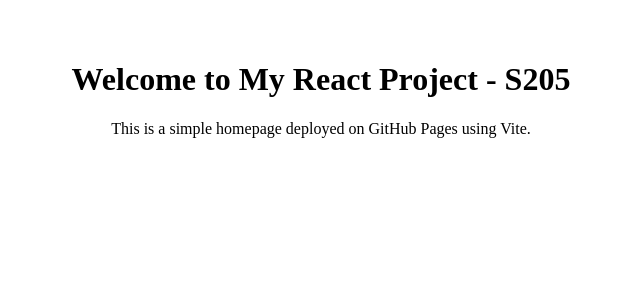
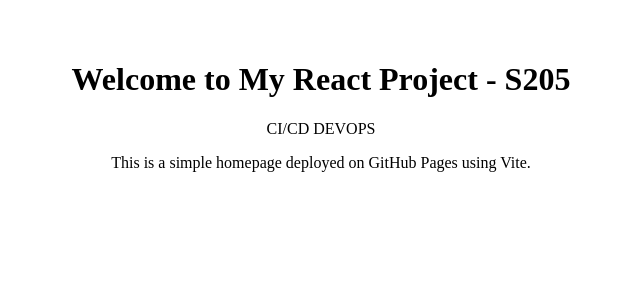
Before and after one commit to mcbanana3/reactapp205-gitactions, a React (Vite) app: page / in a window 1280 px wide. Shown: the top 300 px of the page, without its empty margins (319-959 px from the left). Built offline with nearby package versions, Linux system fonts and the light colour scheme.

Commit message:
Modified app.jsx

```diff
--- a/src/App.jsx
+++ b/src/App.jsx
@@ -4,6 +4,7 @@
   return (
     <div className="container">
       <h1>Welcome to My React Project - S205</h1>
+      <p>CI/CD DEVOPS</p>
       <p>This is a simple homepage deployed on GitHub Pages using Vite.</p>
     </div>
   );
--- a/vite.config.js
+++ b/vite.config.js
@@ -4,5 +4,5 @@
 // https://vite.dev/config/
 export default defineConfig({
   plugins: [react()],
-  base: '/frontendreactapp205/'
+  base: '/frontendreactapp205/',
 })
```
